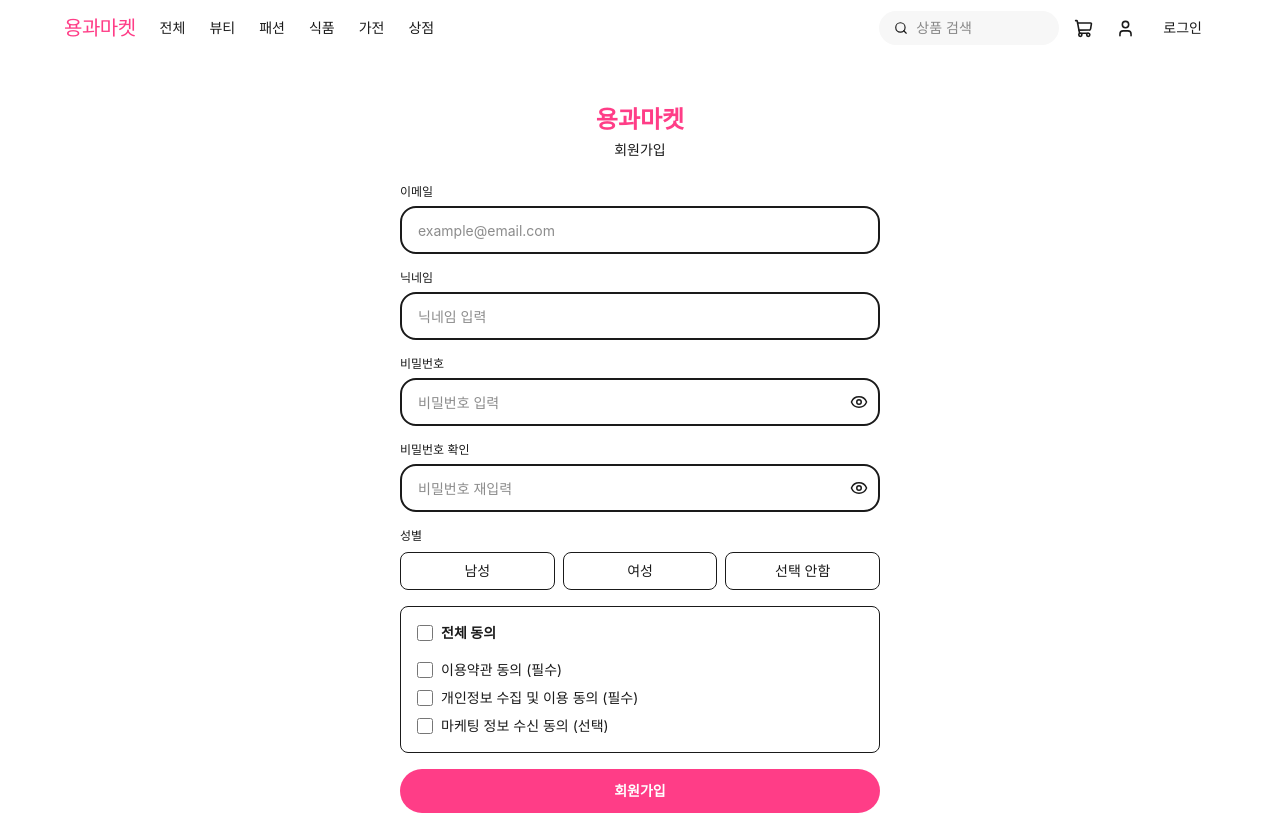
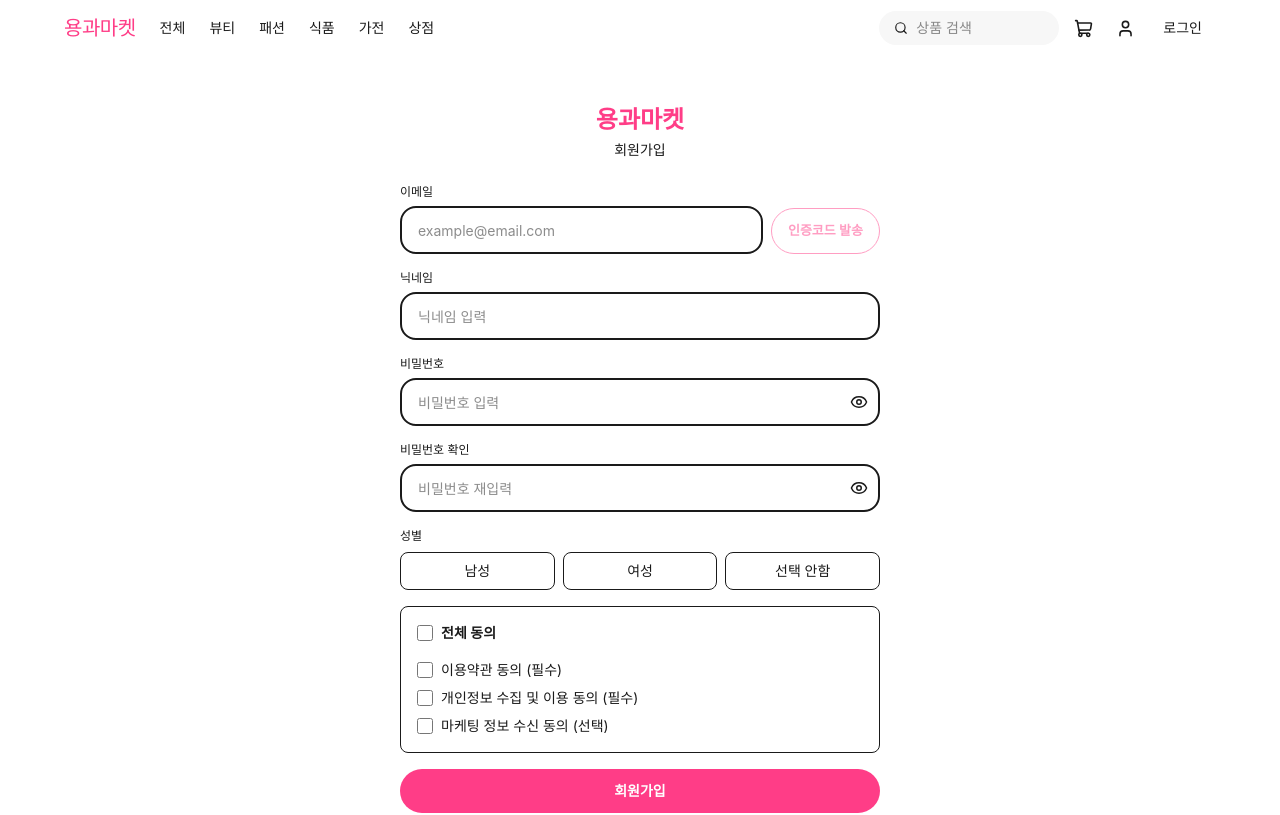
Before and after one commit to Kimchi-stew/dragonfruit-market-web, a React (Vite) app: page /register in a window 1280 px wide. Shown: the top 815 px of the page. Built offline with nearby package versions, Linux system fonts and the light colour scheme; a web font is replaced by a local one.

Commit message:
feat: 이메일 인증 회원가입 구현
인증코드 발송/확인 API 연동 및 회원가입 폼에 이메일 인증 단계 추가
인증 완료 전 가입 버튼 비활성화

```diff
--- a/src/api/auth.ts
+++ b/src/api/auth.ts
@@ -53,6 +53,12 @@ export const authApi = {
 
   autoLogin: (refreshToken: string) =>
     api.post<ApiResponse<AuthTokens>>('/auth/auto-login', { refreshToken }),
+
+  sendEmail: (email: string) =>
+    api.post<ApiResponse<Record<string, never>>>('/auth/send-email', { email }),
+
+  verifyEmail: (email: string, code: string) =>
+    api.post<ApiResponse<Record<string, never>>>('/auth/verify-email', { email, code }),
 }
 
 import type { ProductSummary } from './products'
--- a/src/pages/RegisterPage.tsx
+++ b/src/pages/RegisterPage.tsx
@@ -1,8 +1,10 @@
 import { useState } from 'react'
 import { Link, useNavigate } from 'react-router-dom'
+import { CheckCircle } from 'lucide-react'
 import Input from '../components/ui/Input'
 import Button from '../components/ui/Button'
 import { useAuth, ApiError } from '../contexts/AuthContext'
+import { authApi } from '../api/auth'
 
 export default function RegisterPage() {
   const [email, setEmail] = useState('')
@@ -14,6 +16,14 @@ export default function RegisterPage() {
   const [terms, setTerms] = useState({ service: false, privacy: false, marketing: false })
   const [error, setError] = useState('')
   const [loading, setLoading] = useState(false)
+
+  // 이메일 인증
+  const [codeSent, setCodeSent] = useState(false)
+  const [code, setCode] = useState('')
+  const [emailVerified, setEmailVerified] = useState(false)
+  const [sendingCode, setSendingCode] = useState(false)
+  const [verifyingCode, setVerifyingCode] = useState(false)
+  const [emailMsg, setEmailMsg] = useState('')
 
   const { signup } = useAuth()
   const navigate = useNavigate()
@@ -33,10 +43,44 @@ export default function RegisterPage() {
     setTerms({ service: next, privacy: next, marketing: next })
   }
 
+  const handleSendCode = async () => {
+    if (!email) { setEmailMsg('이메일을 먼저 입력해주세요'); return }
+    setSendingCode(true)
+    setEmailMsg('')
+    try {
+      await authApi.sendEmail(email)
+      setCodeSent(true)
+      setEmailMsg('인증 코드가 발송되었습니다')
+    } catch (err) {
+      setEmailMsg(err instanceof ApiError ? err.message : '코드 발송 실패')
+    } finally {
+      setSendingCode(false)
+    }
+  }
+
+  const handleVerifyCode = async () => {
+    if (!code.trim()) return
+    setVerifyingCode(true)
+    setEmailMsg('')
+    try {
+      await authApi.verifyEmail(email, code.trim())
+      setEmailVerified(true)
+      setEmailMsg('이메일 인증이 완료되었습니다')
+    } catch (err) {
+      setEmailMsg(err instanceof ApiError ? err.message : '인증 실패. 코드를 확인해주세요')
+    } finally {
+      setVerifyingCode(false)
+    }
+  }
+
   const handleSubmit = async (e: React.FormEvent<HTMLFormElement>) => {
     e.preventDefault()
     setError('')
 
+    if (!emailVerified) {
+      setError('이메일 인증을 완료해주세요')
+      return
+    }
     if (password !== confirmPw) {
       setError('비밀번호가 일치하지 않습니다')
       return
@@ -85,7 +129,6 @@ export default function RegisterPage() {
           </p>
         </div>
 
-        {/* 에러 메시지 */}
         {error && (
           <div
             className="px-4 py-3 rounded-xl text-sm text-center"
@@ -96,14 +139,81 @@ export default function RegisterPage() {
         )}
 
         <form onSubmit={handleSubmit} className="flex flex-col gap-4">
+          {/* 이메일 + 인증 */}
+          <div className="flex flex-col gap-2">
+            <div className="flex gap-2">
+              <div className="flex-1">
                 <Input
                   label="이메일"
                   type="email"
                   placeholder="example@email.com"
                   value={email}
-            onChange={(e) => setEmail(e.target.value)}
+                  onChange={(e) => {
+                    setEmail(e.target.value)
+                    setEmailVerified(false)
+                    setCodeSent(false)
+                    setCode('')
+                    setEmailMsg('')
+                  }}
                   required
+                  readOnly={emailVerified}
+                  style={emailVerified ? { opacity: 0.7 } : undefined}
                 />
+              </div>
+              {!emailVerified && (
+                <div className="flex items-end pb-0">
+                  <Button
+                    type="button"
+                    size="sm"
+                    variant="secondary"
+                    onClick={handleSendCode}
+                    disabled={sendingCode || !email}
+                    className="h-[46px] whitespace-nowrap"
+                  >
+                    {sendingCode ? '발송 중...' : codeSent ? '재발송' : '인증코드 발송'}
+                  </Button>
+                </div>
+              )}
+              {emailVerified && (
+                <div className="flex items-end pb-1">
+                  <CheckCircle size={20} style={{ color: 'var(--color-success)' }} />
+                </div>
+              )}
+            </div>
+
+            {codeSent && !emailVerified && (
+              <div className="flex gap-2">
+                <div className="flex-1">
+                  <Input
+                    label=""
+                    placeholder="인증 코드 6자리 입력"
+                    value={code}
+                    onChange={(e) => setCode(e.target.value)}
+                  />
+                </div>
+                <Button
+                  type="button"
+                  size="sm"
+                  onClick={handleVerifyCode}
+                  disabled={verifyingCode || !code.trim()}
+                  className="h-[46px] whitespace-nowrap"
+                >
+                  {verifyingCode ? '확인 중...' : '인증 확인'}
+                </Button>
+              </div>
+            )}
+
+            {emailMsg && (
+              <p className="text-xs" style={{
+                color: emailVerified ? 'var(--color-success)'
+                  : emailMsg.includes('실패') || emailMsg.includes('확인') ? 'var(--color-error)'
+                  : 'var(--color-text-secondary)'
+              }}>
+                {emailMsg}
+              </p>
+            )}
+          </div>
+
           <Input
             label="닉네임"
             placeholder="닉네임 입력"
@@ -112,7 +222,6 @@ export default function RegisterPage() {
             required
           />
 
-          {/* Password with strength */}
           <div className="flex flex-col gap-1.5">
             <Input
               label="비밀번호"
@@ -147,7 +256,7 @@ export default function RegisterPage() {
             required
           />
 
-          {/* Gender */}
+          {/* 성별 */}
           <div>
             <p className="text-xs mb-2" style={{ color: 'var(--color-text-secondary)' }}>성별</p>
             <div className="flex gap-2">
@@ -169,7 +278,7 @@ export default function RegisterPage() {
             </div>
           </div>
 
-          {/* Terms */}
+          {/* 약관 */}
           <div
             className="flex flex-col gap-2 p-4 rounded-[8px] border"
             style={{ borderColor: 'var(--color-border)' }}
```
Lines whose indentation alone changed are shown as unchanged.
